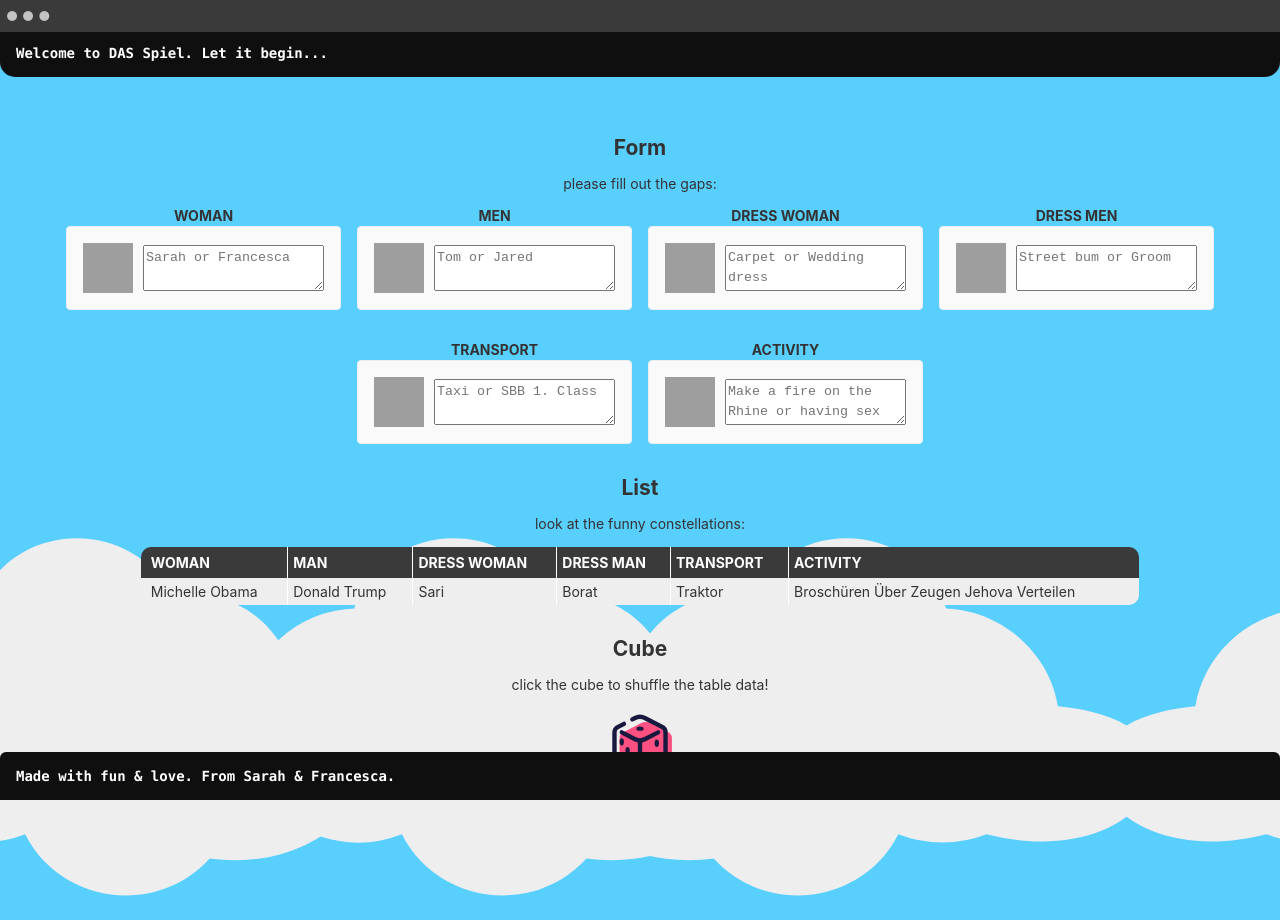
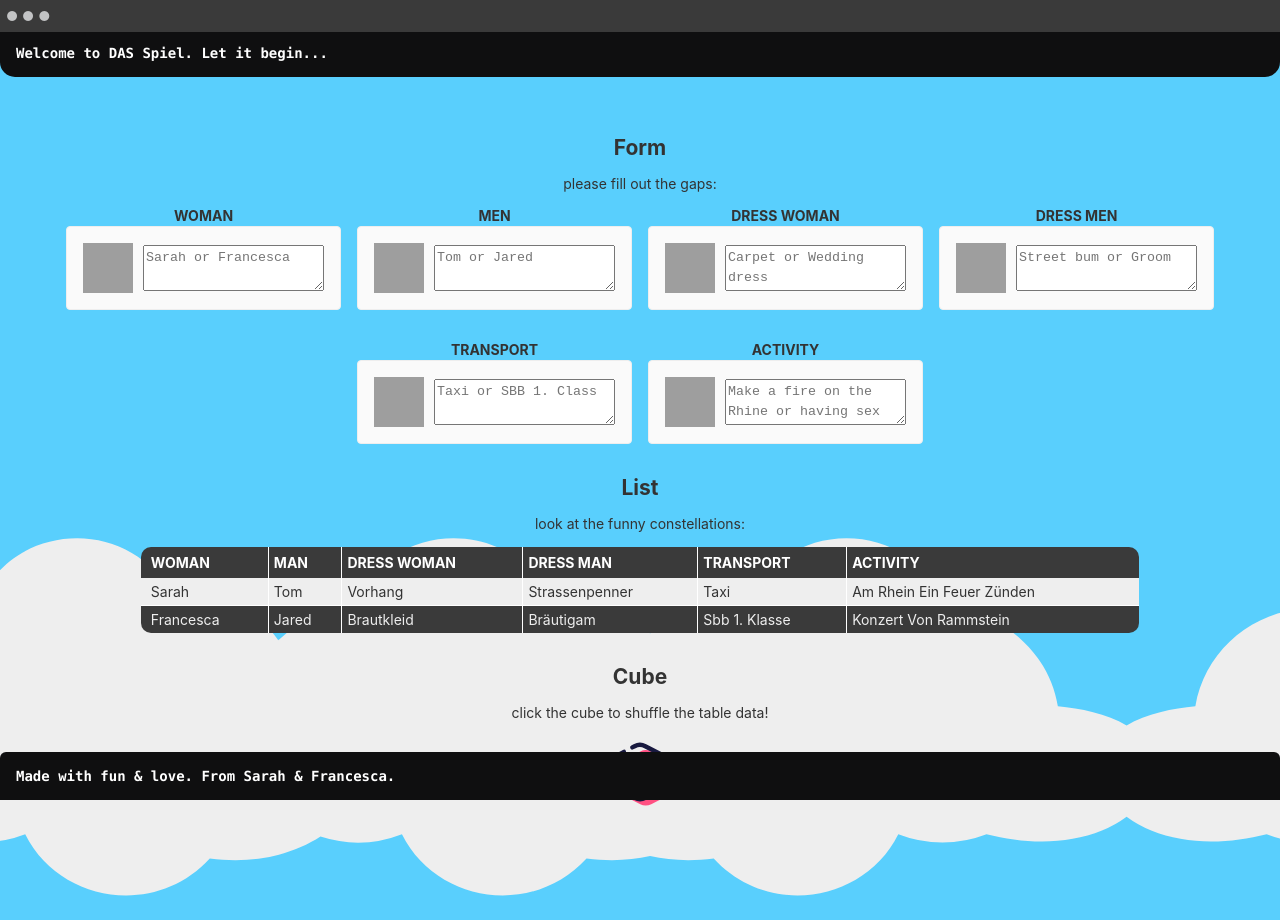
Before and after one commit to sasoara/teddy.github.io, an Angular app: page / in a window 1280 px wide. Built offline with nearby package versions, Linux system fonts and the light colour scheme; grey boxes are pictures that could not be loaded.

Commit message:
adds values to table dynamically

```diff
--- a/src/app/app.component.ts
+++ b/src/app/app.component.ts
@@ -1,5 +1,6 @@
 import {Component, AfterViewInit, ViewChild} from '@angular/core';
 import {DynamicTableComponent} from "./dynamic-table/dynamic-table.component";
+import {DynamicTableService} from "./dynamic-table/dynamic-table.service";
 import {ITableData, ITableHeader} from "./dynamic-table/dynamic-table.models";
 
 @Component({
@@ -11,25 +12,19 @@ export class AppComponent implements AfterViewInit {
   @ViewChild('dynamicTable') table!: DynamicTableComponent;
 
   title = 'DAS Spiel';
-  data = `[
-    {
-      "WOMAN": "Michelle Obama",
-      "MAN": "Donald Trump",
-      "DRESS WOMAN": "Sari",
-      "DRESS MAN": "Borat",
-      "TRANSPORT": "Traktor",
-      "ACTIVITY": "Broschüren über Zeugen Jehova verteilen"
-    }
-  ]`
+  tableData: ITableData[] = this._dynamicTableService.getTableData();
+
+  constructor(private _dynamicTableService: DynamicTableService) {
+  }
 
   ngAfterViewInit(): void {
     const headers = [
       'WOMAN', 'MAN', 'DRESS WOMAN',
       'DRESS MAN', 'TRANSPORT', 'ACTIVITY'
     ].map((x, i) => ({key: x, index: i, isSelected: true} as ITableHeader));
-    const data = JSON.parse(this.data) as ITableData[];
-    this.table.render(headers, data);
 
-    console.log('DATA:', data);
+    this.tableData = this._dynamicTableService.getTableData();
+    this.table.render(headers, this.tableData);
+    console.log('TABLEDATA', this.tableData);
   }
 }
--- a/src/app/card-container/card-container.component.ts
+++ b/src/app/card-container/card-container.component.ts
@@ -1,5 +1,6 @@
 import {Component, OnInit} from '@angular/core';
 import {FormBuilder, Validators} from "@angular/forms";
+import {DynamicTableService} from "../dynamic-table/dynamic-table.service";
 
 @Component({
   selector: 'card-container',
@@ -17,15 +18,19 @@ export class CardContainerComponent implements OnInit {
   };
 
   cardContainerForm = this.fb.group({
-    woman: ['', [Validators.required, Validators.minLength(2), Validators.maxLength(40), Validators.pattern('[a-zA-Z ]*')]],
-    man: ['', [Validators.required, Validators.minLength(2), Validators.maxLength(40), Validators.pattern('[a-zA-Z ]*')]],
+    woman: ['', [Validators.required, Validators.minLength(2), Validators.maxLength(40), Validators.pattern('[a-zA-ZÄäÖöÜüÈèÉéËëÀàÇçßñÏïŸÿÕõ ]*')]],
+    man: ['', [Validators.required, Validators.minLength(2), Validators.maxLength(40), Validators.pattern('[a-zA-ZÄäÖöÜüÈèÉéËëÀàÇçßñÏïŸÿÕõ ]*')]],
     dressW: ['', [Validators.required, Validators.minLength(3), Validators.maxLength(50)]],
     dressM: ['', [Validators.required, Validators.minLength(3), Validators.maxLength(50)]],
     transport: ['', [Validators.required, Validators.minLength(3), Validators.maxLength(50)]],
     activity: ['', [Validators.required, Validators.minLength(3), Validators.maxLength(100)]]
   });
 
-  constructor(private fb: FormBuilder) {
+  clearedPlaceholder: boolean = false;
+  submittedValue: string = '';
+  submittedSegment: number = 0;
+
+  constructor(private fb: FormBuilder, private _dynamicTableService: DynamicTableService) {
   }
 
   ngOnInit(): void {
@@ -38,9 +43,21 @@ export class CardContainerComponent implements OnInit {
   }
 
   onSubmit(): void {
-    console.log(this.cardContainerForm.value);
-    console.log(this.segmentIds);
+    console.log('FORM', this.cardContainerForm.value);
+    console.log('SEGMENTIDS', this.segmentIds);
+    console.log('submittedValue', this.submittedValue);
+    console.log('submittedSegment', this.submittedSegment);
+    if (!this.clearedPlaceholder) {
+      this._dynamicTableService.getTableData().pop();
+      this._dynamicTableService.getTableData().pop();
+      this._dynamicTableService.insertTableDataItem(this._dynamicTableService.getTableData());
+      this.clearedPlaceholder = true;
+    }
+
+    this._dynamicTableService.addData(this.submittedValue, this.submittedSegment);
     this.cardContainerForm.reset();
+
+    console.log('TABLE', this._dynamicTableService.getTableData());
   }
 
   get woman() {
@@ -93,36 +110,49 @@ export class CardContainerComponent implements OnInit {
 
   addWoman(): void {
     if (this.woman?.valid) {
+      this.submittedValue = this.newWoman();
+      this.submittedSegment = 1;
       this.segmentIds.women.push(this.newWoman());
+
     }
   }
 
   addMan(): void {
     if (this.man?.valid) {
+      this.submittedValue = this.newMan();
+      this.submittedSegment = 2;
       this.segmentIds.men.push(this.newMan());
     }
   }
 
   addDressW(): void {
     if (this.dressW?.valid) {
+      this.submittedValue = this.newDressW();
+      this.submittedSegment = 3;
       this.segmentIds.dressesW.push(this.newDressW());
     }
   }
 
   addDressM(): void {
     if (this.dressM?.valid) {
+      this.submittedValue = this.newDressM();
+      this.submittedSegment = 4;
       this.segmentIds.dressesM.push(this.newDressM());
     }
   }
 
   addTransport(): void {
     if (this.transport?.valid) {
+      this.submittedValue = this.newTransport();
+      this.submittedSegment = 5;
       this.segmentIds.transports.push(this.newTransport());
     }
   }
 
   addActivity(): void {
     if (this.activity?.valid) {
+      this.submittedValue = this.newActivity();
+      this.submittedSegment = 6;
       this.segmentIds.activities.push(this.newActivity());
     }
   }
```
